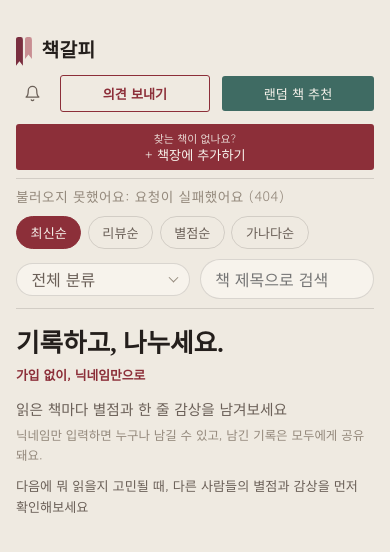
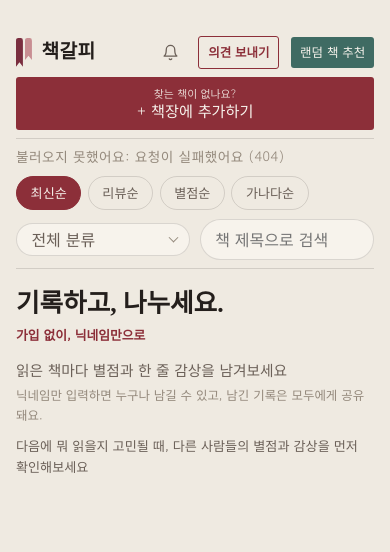
Before and after one commit to ggang7529-cmd/Mumumui, a plain HTML site: page index.html in a window 390 px wide. Drawn offline with Linux system fonts and the light colour scheme; no server answers; a web font is replaced by a local one.

Commit message:
모바일 헤더에서 알림/의견보내기/랜덤추천을 책갈피 로고 옆으로 배치
.header-row-main 래퍼로 브랜드(로고+이름)와 header-actions(알림·의견
보내기·랜덤 책 추천)를 한 그룹으로 묶고, "+ 책장에 추가하기"만 그
래퍼 밖의 형제 요소로 뺐다. 모바일(max-width:640px)에서
header-row-main이 폭 100%가 되면서 브랜드와 나머지 버튼들은 한 줄에
같이 배치되고, 책장에 추가하기 버튼만 자연스럽게 다음 줄에서 폭
전체를 차지해 기존 위치를 그대로 유지한다. 데스크톱(641px 이상)은
header-row-main이 flex:1로 늘어나 이전과 동일한 배치를 유지한다.

Co-Authored-By: Claude Sonnet 5 <noreply@anthropic.com>
Claude-Session: https://claude.ai/code/session_01BRHyqvZxCkoe8WzawiPSUN

```diff
--- a/css/style.css
+++ b/css/style.css
@@ -93,34 +93,45 @@
   .site-header {
     display: flex;
     align-items: center;
+    gap: 0.75rem;
+    padding: 0.55rem 0;
+  }
+
+  /* 로고/브랜드와 알림·의견보내기·랜덤추천 버튼을 한 줄에 묶는 래퍼.
+     "+ 책장에 추가하기"만 이 래퍼 밖으로 뺀 형제 요소라서, 모바일에서
+     이 래퍼가 폭 100%가 되면 그 버튼만 자연스럽게 다음 줄로 넘어간다. */
+  .header-row-main {
+    display: flex;
+    align-items: center;
     justify-content: space-between;
-    gap: 1rem;
-    padding: 0.55rem 0;
+    gap: 0.75rem;
+    flex: 1;
+    min-width: 0;
   }
 
   @media (max-width: 640px) {
     .site-header {
-      flex-direction: column;
-      align-items: stretch;
+      flex-wrap: wrap;
       gap: 0.5rem;
       padding: 0.5rem 0;
     }
 
+    .header-row-main {
+      width: 100%;
+      gap: 0.5rem;
+    }
+
     .header-actions {
       flex-wrap: wrap;
-      row-gap: 0.5rem;
+      justify-content: flex-end;
+      row-gap: 0.4rem;
     }
 
     .header-actions .btn-accent-outline,
-    .header-actions .btn-random,
-    .header-actions .btn-primary {
-      /* min-width를 명시적으로 0으로 풀지 않는다 — 기본값(auto)이어야 라벨 안의
-         white-space: nowrap 텍스트(예: new-review-btn-hint) 폭만큼은 자동으로
-         확보되고, 그보다 좁아져야 할 때는 다음 줄로 줄바꿈되어 버튼 밖으로
-         글자가 삐져나오는 대신 자연스럽게 두 줄로 배치된다. */
-      flex: 1 1 auto;
-      padding: 0.5rem 0.6rem;
-      font-size: 0.82rem;
+    .header-actions .btn-random {
+      flex: 0 1 auto;
+      padding: 0.4rem 0.55rem;
+      font-size: 0.78rem;
       text-align: center;
     }
 
@@ -132,6 +143,15 @@
     .notif-bell {
       width: 44px;
       height: 44px;
+    }
+
+    /* "+ 책장에 추가하기"는 header-row-main 밖의 형제 요소라 항상
+       다음 줄에서 폭 전체를 차지한다 (기존 모바일 배치 그대로 유지). */
+    .new-review-btn {
+      width: 100%;
+      padding: 0.5rem 0.6rem;
+      font-size: 0.82rem;
+      text-align: center;
     }
   }
 
--- a/index.html
+++ b/index.html
@@ -52,6 +52,7 @@
 <div class="wrap">
   <div class="sticky-header" id="stickyHeader">
     <header class="site-header">
+      <div class="header-row-main">
         <div class="brand">
           <span class="logo-symbol" aria-hidden="true">
             <span class="logo-bar logo-bar--front"></span>
@@ -78,11 +79,12 @@
           <button class="btn-accent-outline" id="feedbackBtn" type="button">의견 보내기</button>
           <button class="btn-accent-outline" id="homeBtn" type="button" hidden>홈으로</button>
           <button class="btn-random" id="randomBtn" type="button">랜덤 책 추천</button>
+        </div>
+      </div>
       <button class="btn-primary new-review-btn" id="newReviewBtn" type="button">
         <span class="new-review-btn-hint">찾는 책이 없나요?</span>
         <span class="new-review-btn-label">+ 책장에 추가하기</span>
       </button>
-      </div>
     </header>
     <div class="library-toolbar" id="libraryToolbar">
       <p class="library-meta" id="countLabel"></p>
```
Lines whose indentation alone changed are shown as unchanged.
